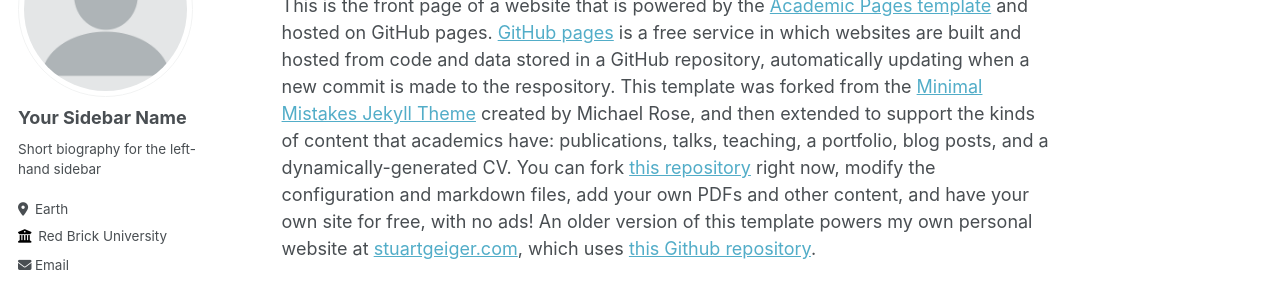
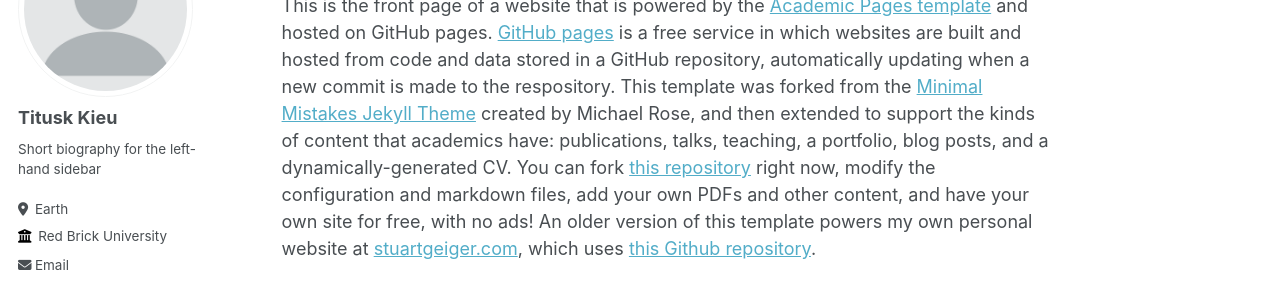
Before and after one commit to TituskKieu/home, a Jekyll site: the page built from _pages/about.md, in a window 1280 px wide. Shown: the part 184-471 px from the top of the page. Built offline with Jekyll 4.4.1, drawn with Linux system fonts in a browser that asks for light colours; some web fonts are replaced.

Commit message:
Update _config.yml

```diff
--- a/_config.yml
+++ b/_config.yml
@@ -22,8 +22,8 @@ repository               : "academicpages/academicpages.github.io"
 author:
   # Biographic information
   avatar           : "profile.png"
-  name             : "Your Sidebar Name"
-  pronouns         : # example: "she/her"
+  name             : "Titusk Kieu"
+  pronouns         : # example: "he/him/his"
   bio              : "Short biography for the left-hand sidebar"
   location         : "Earth"
   employer         : "Red Brick University"
```
